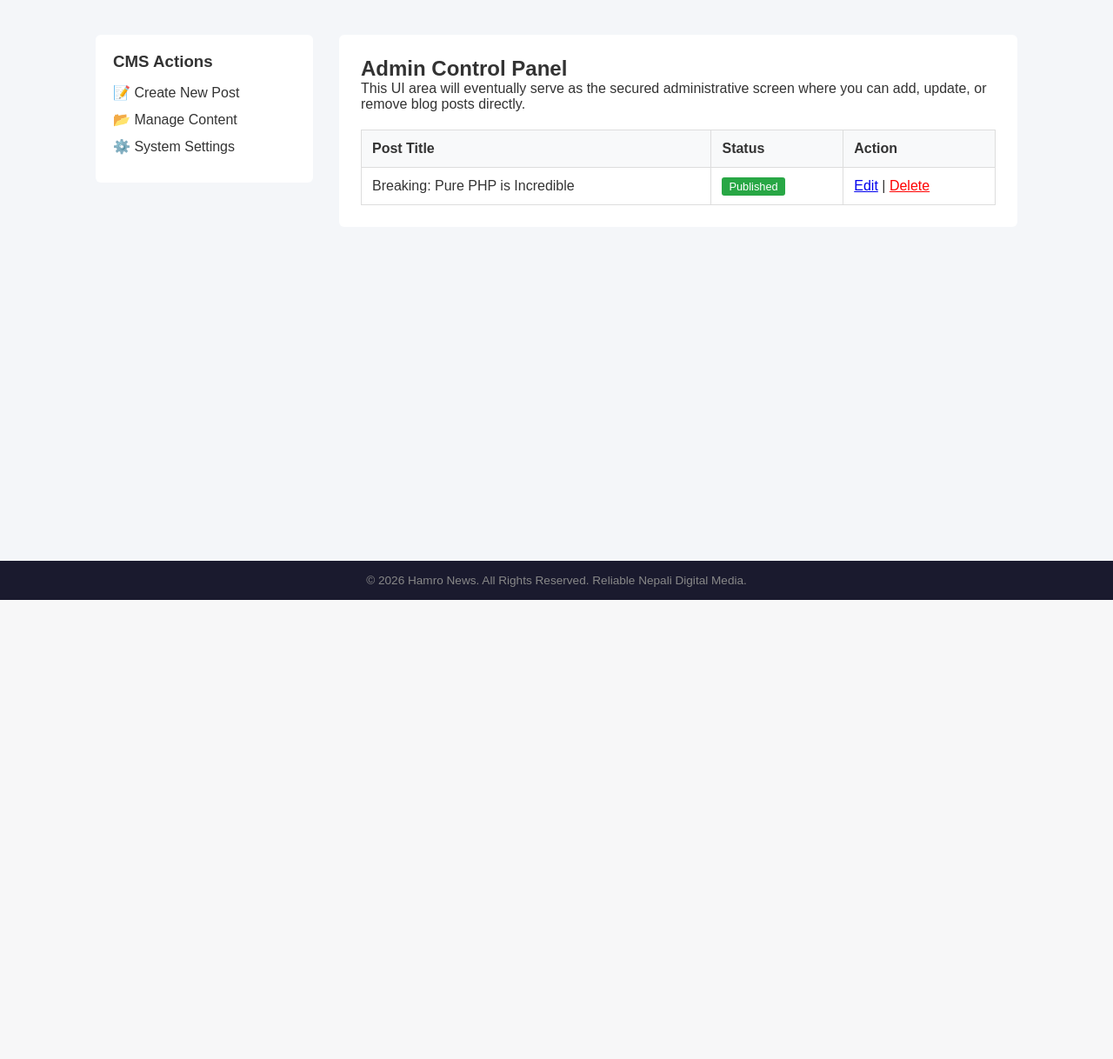
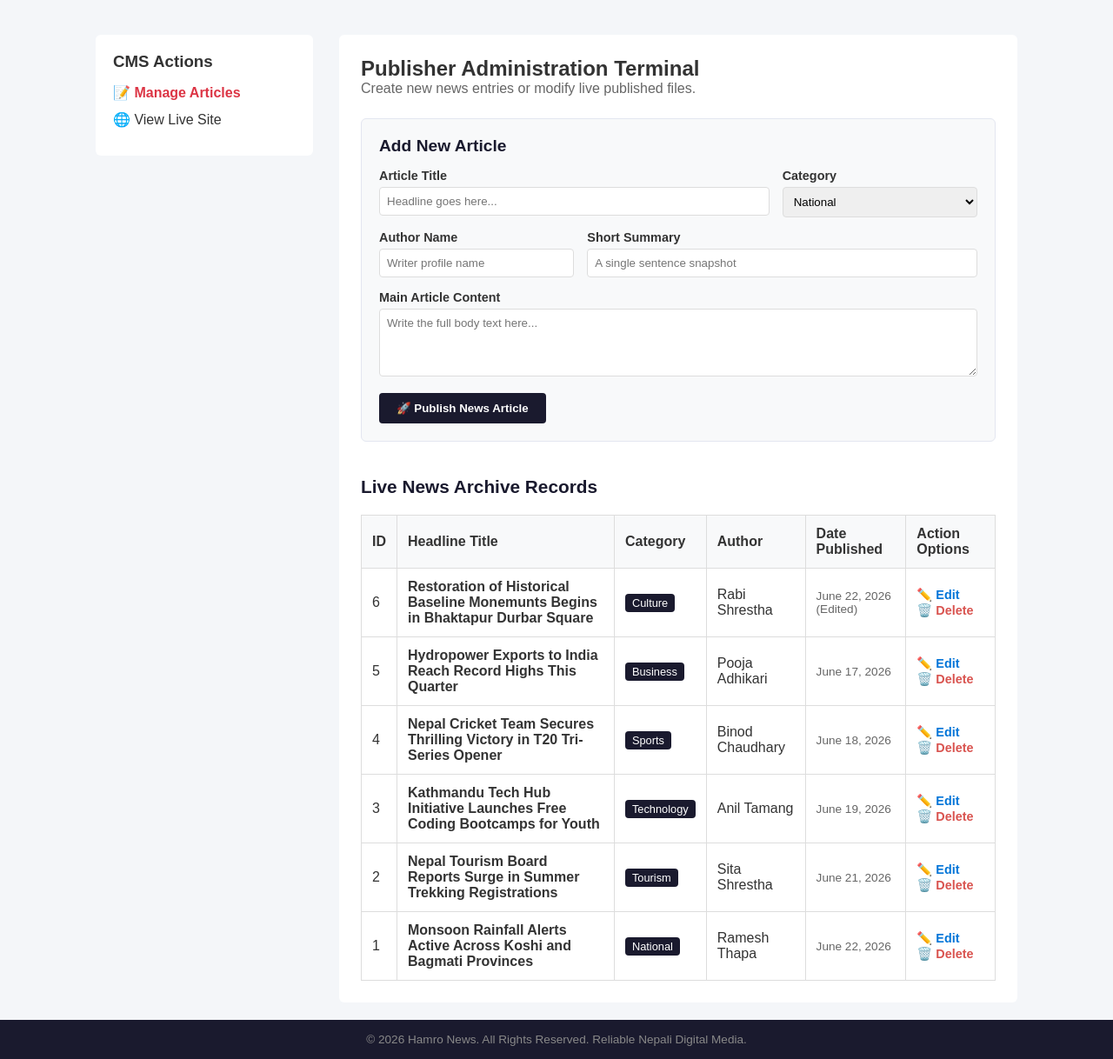
Before and after one commit to rabishrestha/php-cms-step-by-step, a PHP site: page /bim4projects/dashboard.php in a window 1280 px wide. Shown: the part 110-1328 px from the top of the page at 87% size. Before the commit the page ends 800 px from the top, so only its background shows below. Run offline with PHP 8.4, Linux system fonts and the light colour scheme.

Commit message:
Fix: Resolved malformed table columns on administration dashboard view

```diff
--- a/public/dashboard.php
+++ b/public/dashboard.php
@@ -1,40 +1,110 @@
 <?php
-include_once __DIR__ . '/../templates/header.php';
+require_once __DIR__ . '/../config/config.php';
+require_once SRC_PATH . 'database/mock_posts.php'; // Passes empty array $posts = [];
+require_once SRC_PATH . 'database/postmanager.php';
+
+use HamroNews\Database\PostManager;
+
+// Load all existing post objects out of the flat text data store
+$allPosts = PostManager::fetchAll($posts);
+
+require_once TEMPLATE_PATH . 'header.php';
 ?>
 
 <main class="content-area dashboard-grid">
     <aside class="sidebar">
         <h3>CMS Actions</h3>
         <ul>
-            <li><a href="#">📝 Create New Post</a></li>
-            <li><a href="#">📂 Manage Content</a></li>
-            <li><a href="#">⚙️ System Settings</a></li>
+            <li><a href="dashboard.php" style="font-weight: bold; color: #dc3545;">📝 Manage Articles</a></li>
+            <li><a href="index.php">🌐 View Live Site</a></li>
         </ul>
     </aside>
 
     <section class="main-dashboard-content">
-        <h1>Admin Control Panel</h1>
-        <p>This UI area will eventually serve as the secured administrative screen where you can add, update, or remove blog posts directly.</p>
+        <h1>Publisher Administration Terminal</h1>
+        <p style="color: #666; margin-bottom: 25px;">Create new news entries or modify live published files.</p>
 
+        <div class="form-container" style="background: #f8f9fa; padding: 20px; border-radius: 6px; margin-bottom: 40px; border: 1px solid #e3e6f0;">
+            <h2 style="font-size: 1.2rem; margin-bottom: 15px; color: #1a1a2e;">Add New Article</h2>
+            <form action="../src/database/create_post.php" method="POST" style="display: flex; flex-direction: column; gap: 15px;">
+
+                <div style="display: flex; gap: 15px;">
+                    <div style="flex: 2;">
+                        <label style="display: block; font-weight: bold; margin-bottom: 5px; font-size: 0.9rem;">Article Title</label>
+                        <input type="text" name="title" required placeholder="Headline goes here..." style="width: 100%; padding: 8px; border: 1px solid #ddd; border-radius: 4px;">
+                    </div>
+                    <div style="flex: 1;">
+                        <label style="display: block; font-weight: bold; margin-bottom: 5px; font-size: 0.9rem;">Category</label>
+                        <select name="category" style="width: 100%; padding: 8px; border: 1px solid #ddd; border-radius: 4px;">
+                            <option value="National">National</option>
+                            <option value="Tourism">Tourism</option>
+                            <option value="Technology">Technology</option>
+                            <option value="Sports">Sports</option>
+                            <option value="Business">Business</option>
+                            <option value="Culture">Culture</option>
+                        </select>
+                    </div>
+                </div>
+
+                <div style="display: flex; gap: 15px;">
+                    <div style="flex: 1;">
+                        <label style="display: block; font-weight: bold; margin-bottom: 5px; font-size: 0.9rem;">Author Name</label>
+                        <input type="text" name="author" required placeholder="Writer profile name" style="width: 100%; padding: 8px; border: 1px solid #ddd; border-radius: 4px;">
+                    </div>
+                    <div style="flex: 2;">
+                        <label style="display: block; font-weight: bold; margin-bottom: 5px; font-size: 0.9rem;">Short Summary</label>
+                        <input type="text" name="summary" required placeholder="A single sentence snapshot" style="width: 100%; padding: 8px; border: 1px solid #ddd; border-radius: 4px;">
+                    </div>
+                </div>
+
+                <div>
+                    <label style="display: block; font-weight: bold; margin-bottom: 5px; font-size: 0.9rem;">Main Article Content</label>
+                    <textarea name="content" rows="4" required placeholder="Write the full body text here..." style="width: 100%; padding: 8px; border: 1px solid #ddd; border-radius: 4px; resize: vertical;"></textarea>
+                </div>
+
+                <button type="submit" style="background: #1a1a2e; color: white; padding: 10px 20px; border: none; border-radius: 4px; font-weight: bold; cursor: pointer; align-self: flex-start;">
+                    🚀 Publish News Article
+                </button>
+            </form>
+        </div>
+
+        <h2 style="font-size: 1.3rem; margin-bottom: 10px; color: #1a1a2e;">Live News Archive Records</h2>
+        <?php if (!empty($allPosts)): ?>
             <table class="cms-table">
                 <thead>
                     <tr>
-                    <th>Post Title</th>
-                    <th>Status</th>
-                    <th>Action</th>
+                        <th>ID</th>
+                        <th>Headline Title</th>
+                        <th>Category</th>
+                        <th>Author</th>
+                        <th>Date Published</th>
+                        <th>Action Options</th>
                     </tr>
                 </thead>
                 <tbody>
+                    <?php foreach ($allPosts as $post): ?>
                         <tr>
-                    <td>Breaking: Pure PHP is Incredible</td>
-                    <td><span class="badge active">Published</span></td>
-                    <td><a href="#">Edit</a> | <a href="#" style="color:red;">Delete</a></td>
+                            <td><code><?= htmlspecialchars($post->getId()); ?></code></td>
+                            <td style="font-weight: 600;"><?= htmlspecialchars($post->getTitle()); ?></td>
+                            <td><span class="badge" style="background: #1a1a2e; color: white; padding: 3px 8px; border-radius: 4px; font-size: 0.8rem;"><?= htmlspecialchars($post->getCategory()); ?></span></td>
+                            <td><?= htmlspecialchars($post->getAuthor()); ?></td>
+                            <td style="font-size: 0.85rem; color: #666;"><?= htmlspecialchars($post->getPublishedAt()); ?></td>
+                            <td>
+                                <a href="edit-post.php?id=<?= urlencode($post->getId()); ?>" style="color: #0275d8; text-decoration: none; font-weight: bold; font-size: 0.9rem; margin-right: 15px;">✏️ Edit</a>
+                                <a href="../src/database/delete_post_processor.php?id=<?= urlencode($post->getId()); ?>"
+                                   onclick="return confirm('Are you sure you want to permanently delete this article from Hamro News?');"
+                                   style="color: #d9534f; text-decoration: none; font-weight: bold; font-size: 0.9rem;">🗑️ Delete</a>
+                            </td>
                         </tr>
+                    <?php endforeach; ?>
                 </tbody>
             </table>
+        <?php else: ?>
+            <p style="padding: 20px; background: #f8f9fa; border-radius: 4px; text-align: center; color: #888;">No database text row instances logged yet.</p>
+        <?php endif; ?>
     </section>
 </main>
 
 <?php
-include_once __DIR__ . '/../templates/footer.php';
+require_once TEMPLATE_PATH . 'footer.php';
 ?>
--- a/src/database/mock_posts.php
+++ b/src/database/mock_posts.php
@@ -1,71 +1,4 @@
 <?php
 // Simulated database table for Hamro News articles
 
-$posts = [
-    [
-        'id' => 1,
-        'title' => 'Monsoon Rainfall Alerts Active Across Koshi and Bagmati Provinces',
-        'slug' => 'monsoon-rainfall-alerts-koshi-bagmati',
-        'summary' => 'The Department of Hydrology and Meteorology issues warnings urging caution in mountainous areas due to rising river levels.',
-        'content' => 'As the monsoon season intensifies across Nepal, continuous heavy downpours have triggered elevated risks of flash floods and landslides. Authorities have advised travelers along major highways to check route statuses before setting off.',
-        'category' => 'National',
-        'author' => 'Ramesh Thapa',
-        'published_at' => 'June 22, 2026',
-        'image' => 'monsoon.jpg'
-    ],
-    [
-        'id' => 2,
-        'title' => 'Nepal Tourism Board Reports Surge in Summer Trekking Registrations',
-        'slug' => 'nepal-tourism-board-trekking-surge',
-        'summary' => 'Despite the seasonal rains, off-peak high-altitude trekking applications see a noticeable rise from international adventure enthusiasts.',
-        'content' => 'The Nepal Tourism Board highlighted a growing market segment shifting toward unique flora and rain-shadow region treks like Upper Mustang and Dolpo, marking a solid boost for local teahouses.',
-        'category' => 'Tourism',
-        'author' => 'Sita Shrestha',
-        'published_at' => 'June 21, 2026',
-        'image' => 'tourism.jpg'
-    ],
-    [
-        'id' => 3,
-        'title' => 'Kathmandu Tech Hub Initiative Launches Free Coding Bootcamps for Youth',
-        'slug' => 'kathmandu-tech-hub-free-coding-bootcamp',
-        'summary' => 'A new collaborative ecosystem aims to upskill 5,000 local developers in modern programming stacks over the next year.',
-        'content' => 'Backing local digital transformation efforts, industry leaders in Lalitpur and Kathmandu have pooled resources to create open-access tech institutes. The goal is to establish Nepal as an emerging regional software service hub.',
-        'category' => 'Technology',
-        'author' => 'Anil Tamang',
-        'published_at' => 'June 19, 2026',
-        'image' => 'tech.jpg'
-    ],
-    [
-        'id' => 4,
-        'title' => 'Nepal Cricket Team Secures Thrilling Victory in T20 Tri-Series Opener',
-        'slug' => 'nepal-cricket-team-win-t20-tri-series',
-        'summary' => 'A spectacular final-over boundary seals the win for Nepal in front of a packed, roaring crowd at the TU Cricket Ground.',
-        'content' => 'The national team showcased exceptional death-overs bowling before chasing down a target of 168 runs with only two balls to spare. The outstanding performance sets an optimistic tone for the remainder of the international tournament.',
-        'category' => 'Sports',
-        'author' => 'Binod Chaudhary',
-        'published_at' => 'June 18, 2026',
-        'image' => 'cricket.jpg'
-    ],
-    [
-        'id' => 5,
-        'title' => 'Hydropower Exports to India Reach Record Highs This Quarter',
-        'slug' => 'hydropower-exports-india-record-highs',
-        'summary' => 'Increased generational capacity during the wet season enables Nepal to maximize clean energy exports via the cross-border transmission line.',
-        'content' => 'According to the Nepal Electricity Authority (NEA), optimized surplus power management generated substantial revenue this month. New generation projects hitting the grid are positioning renewable power as a primary driver of national economic growth.',
-        'category' => 'Business',
-        'author' => 'Pooja Adhikari',
-        'published_at' => 'June 17, 2026',
-        'image' => 'hydro.jpg'
-    ],
-    [
-        'id' => 6,
-        'title' => 'Restoration of Historical Baseline Monemunts Begins in Bhaktapur Durbar Square',
-        'slug' => 'bhaktapur-durbar-square-restoration-begins',
-        'summary' => 'Local heritage conservation groups collaborate with expert craftsmen to preserve intricate woodwork on centuries-old structures.',
-        'content' => 'Using traditional techniques passed down through generations, master artisans have begun reconstructing delicate courtyard lattices and structural beams. The initiative is heavily supported by community participation to maintain historical authenticity.',
-        'category' => 'Culture',
-        'author' => 'Rabi Shrestha',
-        'published_at' => 'June 15, 2026',
-        'image' => 'culture.jpg'
-    ]
-];
+$posts = [];
--- a/src/database/postmanager.php
+++ b/src/database/postmanager.php
@@ -1,25 +1,57 @@
 <?php
 namespace HamroNews\Database;
 
-use HamroNews\Database\Post;
+require_once __DIR__ . '/../../config/config.php';
+require_once ROOT_PATH . 'src/models/post.php';
+
+use HamroNews\Models\Post;
 use Exception;
 
 class PostManager {
     /**
-     * Converts raw array data into an array of concrete Post objects
-     *
-     * @param array $rawPosts Raw associative array data
-     * @return Post[] Array of Post class instances
+     * Converts raw array data and filesystem updates into Unified Post Objects
+     * * @param array $staticPosts The baseline hardcoded array
+     * @return Post[] Consolidated array of Post instances
      */
-    public static function fetchAll(array $rawPosts): array {
+    public static function fetchAll(array $staticPosts): array {
         $objectList = [];
 
-        foreach ($rawPosts as $rawItem) {
+        // 1. Process the base static array items first
+        foreach ($staticPosts as $rawItem) {
             try {
-                // Instantiating the Post objects here instead
                 $objectList[] = new Post($rawItem);
             } catch (Exception $e) {
-                error_log("Skipped post instantiation: " . $e->getMessage());
+                error_log("Skipped static item: " . $e->getMessage());
+            }
+        }
+
+        // 2. File Handling: Read dynamically written file items (Syllabus: Unit 4)
+        $storageFile = __DIR__ . '/user_submitted_posts.txt';
+
+        if (file_exists($storageFile)) {
+            // Open the file stream in read-only mode safely
+            $fileHandle = fopen($storageFile, 'r');
+
+            if ($fileHandle) {
+                // Read row item line-by-line until end-of-file (EOF)
+                while (($line = fgets($fileHandle)) !== false) {
+                    $trimmedLine = trim($line);
+                    if (empty($trimmedLine)) continue;
+
+                    // Unserialize the data payload back into an associative array
+                    $customData = json_decode($trimmedLine, true);
+
+                    if (is_array($customData)) {
+                        try {
+                            // Insert the user-submitted file object at the START of the feed
+                            array_unshift($objectList, new Post($customData));
+                        } catch (Exception $e) {
+                            error_log("Skipped custom file item: " . $e->getMessage());
+                        }
+                    }
+                }
+                // Close the stream resource channel to save system performance
+                fclose($fileHandle);
             }
         }
 
--- /dev/null
+++ b/src/database/user_submitted_posts.txt
@@ -0,0 +1,6 @@
+{"id":1,"title":"Monsoon Rainfall Alerts Active Across Koshi and Bagmati Provinces","slug":"monsoon-rainfall-alerts-koshi-bagmati","summary":"The Department of Hydrology and Meteorology issues warnings urging caution in mountainous areas due to rising river levels.","content":"As the monsoon season intensifies across Nepal, continuous heavy downpours have triggered elevated risks of flash floods and landslides. Authorities have advised travelers along major highways to check route statuses before setting off.","category":"National","author":"Ramesh Thapa","published_at":"June 22, 2026","image":"monsoon.jpg"}
+{"id":2,"title":"Nepal Tourism Board Reports Surge in Summer Trekking Registrations","slug":"nepal-tourism-board-trekking-surge","summary":"Despite the seasonal rains, off-peak high-altitude trekking applications see a noticeable rise from international adventure enthusiasts.","content":"The Nepal Tourism Board highlighted a growing market segment shifting toward unique flora and rain-shadow region treks like Upper Mustang and Dolpo, marking a solid boost for local teahouses.","category":"Tourism","author":"Sita Shrestha","published_at":"June 21, 2026","image":"tourism.jpg"}
+{"id":3,"title":"Kathmandu Tech Hub Initiative Launches Free Coding Bootcamps for Youth","slug":"kathmandu-tech-hub-free-coding-bootcamp","summary":"A new collaborative ecosystem aims to upskill 5,000 local developers in modern programming stacks over the next year.","content":"Backing local digital transformation efforts, industry leaders in Lalitpur and Kathmandu have pooled resources to create open-access tech institutes. The goal is to establish Nepal as an emerging regional software service hub.","category":"Technology","author":"Anil Tamang","published_at":"June 19, 2026","image":"tech.jpg"}
+{"id":4,"title":"Nepal Cricket Team Secures Thrilling Victory in T20 Tri-Series Opener","slug":"nepal-cricket-team-win-t20-tri-series","summary":"A spectacular final-over boundary seals the win for Nepal in front of a packed, roaring crowd at the TU Cricket Ground.","content":"The national team showcased exceptional death-overs bowling before chasing down a target of 168 runs with only two balls to spare. The outstanding performance sets an optimistic tone for the remainder of the international tournament.","category":"Sports","author":"Binod Chaudhary","published_at":"June 18, 2026","image":"cricket.jpg"}
+{"id":5,"title":"Hydropower Exports to India Reach Record Highs This Quarter","slug":"hydropower-exports-india-record-highs","summary":"Increased generational capacity during the wet season enables Nepal to maximize clean energy exports via the cross-border transmission line.","content":"According to the Nepal Electricity Authority (NEA), optimized surplus power management generated substantial revenue this month. New generation projects hitting the grid are positioning renewable power as a primary driver of national economic growth.","category":"Business","author":"Pooja Adhikari","published_at":"June 17, 2026","image":"hydro.jpg"}
+{"id":6,"title":"Restoration of Historical Baseline Monemunts Begins in Bhaktapur Durbar Square","slug":"restoration-of-historical-baseline-monemunts-begins-in-bhaktapur-durbar-square","summary":"Local heritage conservation groups collaborate with expert craftsmen to preserve intricate woodwork on centuries-old structures.","content":"Using traditional techniques passed down through generations, master artisans have begun reconstructing delicate courtyard lattices and structural beams. The initiative is heavily supported by community participation to maintain historical authenticity.","category":"Culture","author":"Rabi Shrestha","published_at":"June 22, 2026 (Edited)","image":"culture.jpg"}
--- a/src/models/postinterface.php
+++ b/src/models/postinterface.php
@@ -1,5 +1,5 @@
 <?php
-namespace HamroNews\Database;
+namespace HamroNews\Models;
 
 // This file contains ONLY the structural definition (Contract)
 interface PostInterface {
```
Also changed, not shown: public/blog-view.php (+19 -14 lines), public/edit-post.php (added, +91 -0 lines), public/index.php (+16 -13 lines), src/database/create_post.php (added, +49 -0 lines), src/database/delete_post_processor.php (added, +38 -0 lines), src/database/update_post_processor.php (added, +50 -0 lines). Lines whose indentation alone changed are shown as unchanged.
